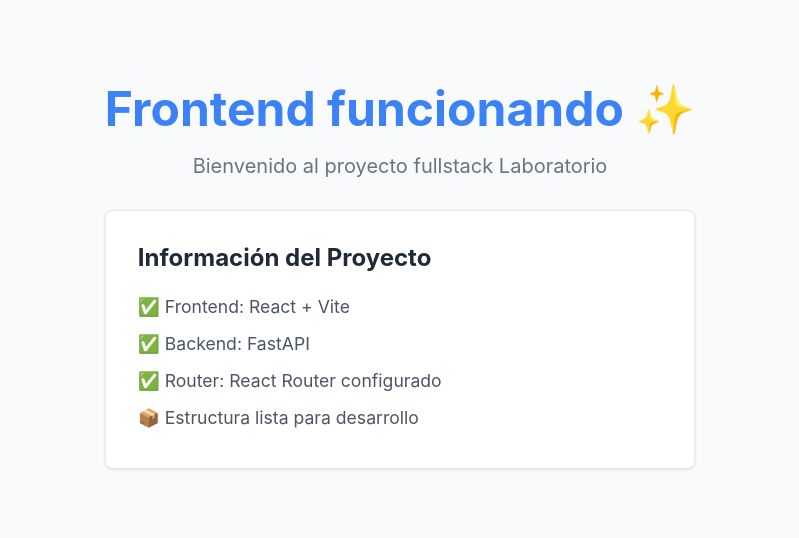
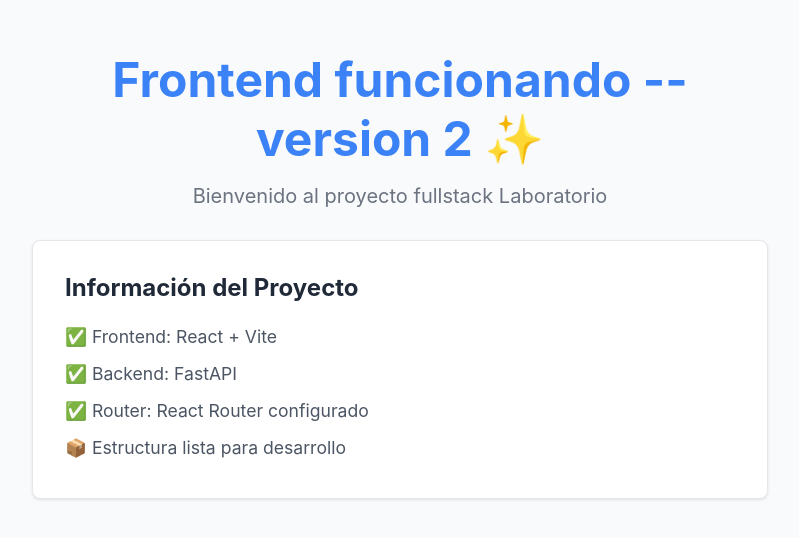
Before and after one commit to verobalza/laboratoriofatimahernandez, a React (Vite) app in the folder frontend/: page / in a window 1280 px wide. Shown: the part 126-664 px from the top of the page, without its empty margins (240-1039 px from the left). Built offline with nearby package versions, Linux system fonts and the light colour scheme; no server answers.

Commit message:
Forzar deploy del frontend

```diff
--- a/frontend/src/pages/Home.jsx
+++ b/frontend/src/pages/Home.jsx
@@ -2,8 +2,10 @@
 
 export default function Home() {
   return (
+
     <div className="home-container">
-      <h1>Frontend funcionando ✨</h1>
+
+      <h1>Frontend funcionando --version 2 ✨</h1>
       <p>Bienvenido al proyecto fullstack Laboratorio</p>
       <div className="info-box">
         <h2>Información del Proyecto</h2>
```
